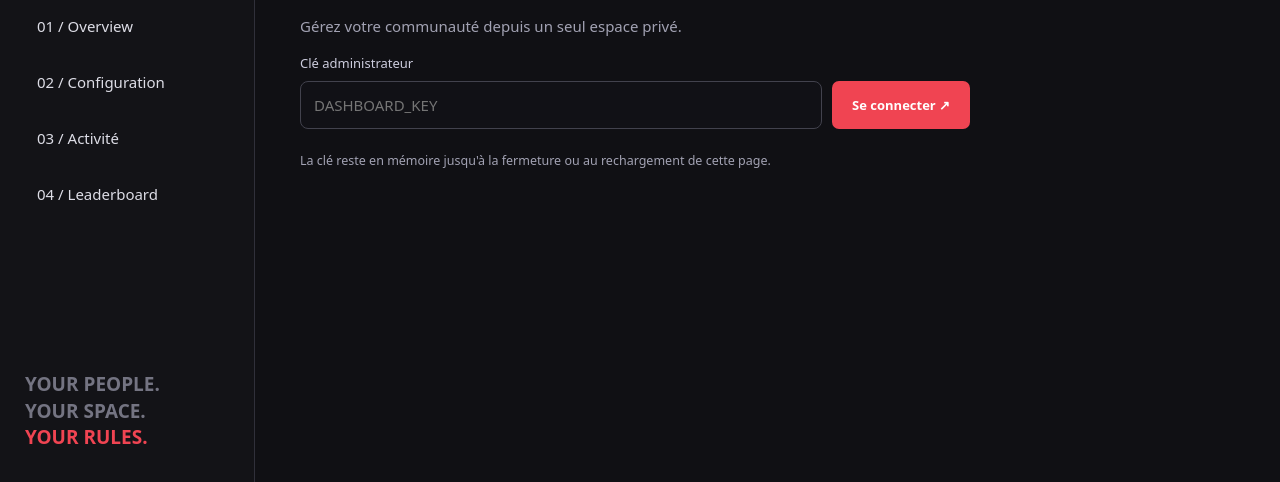
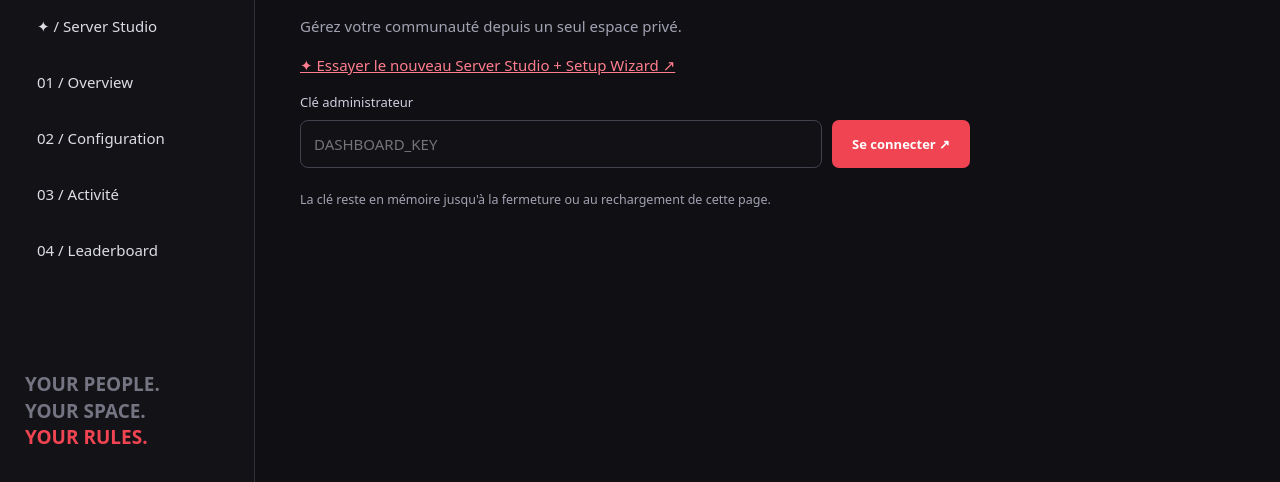
Before and after one commit to itztov4r/TOV4R-MUSIC, a plain HTML site: page web/index.html in a window 1280 px wide. Shown: the part 314-796 px from the top of the page. Drawn offline with Linux system fonts and the light colour scheme; files that its build step writes are made by us from their sources; files whose address does not match are found by name.

Commit message:
Link new Server Studio from the original owner dashboard

```diff
--- a/web/index.html
+++ b/web/index.html
@@ -1,7 +1,7 @@
 <!doctype html><html lang="fr"><head><meta charset="utf-8"><meta name="viewport" content="width=device-width,initial-scale=1"><title>TOV4R — Community Control</title><link rel="stylesheet" href="/assets/style.css"><script src="/assets/app.js" defer></script></head><body>
-<aside><a class="brand" href="/">TOV4R<span>COMMUNITY CONTROL</span></a><div class="side-label">WORKSPACE</div><label for="guild">Votre communauté</label><select id="guild" disabled><option>Connectez-vous</option></select><nav><a href="#overview">01 / Overview</a><a href="#settings">02 / Configuration</a><a href="#activity">03 / Activité</a><a href="#ranking">04 / Leaderboard</a></nav><footer>YOUR PEOPLE.<br>YOUR SPACE.<br><b>YOUR RULES.</b></footer></aside>
+<aside><a class="brand" href="/">TOV4R<span>COMMUNITY CONTROL</span></a><div class="side-label">WORKSPACE</div><label for="guild">Votre communauté</label><select id="guild" disabled><option>Connectez-vous</option></select><nav><a href="/wizard">✦ / Server Studio</a><a href="#overview">01 / Overview</a><a href="#settings">02 / Configuration</a><a href="#activity">03 / Activité</a><a href="#ranking">04 / Leaderboard</a></nav><footer>YOUR PEOPLE.<br>YOUR SPACE.<br><b>YOUR RULES.</b></footer></aside>
 <main><header><span class="eyebrow">TOV4R / OPERATIONS</span><div><span id="status">Non connecté</span><button id="logout" hidden>Déconnexion</button></div></header>
-<section id="login"><h1>Votre serveur.<br><em>Sous contrôle.</em></h1><p>Gérez votre communauté depuis un seul espace privé.</p><form id="login-form"><label for="key">Clé administrateur</label><div class="login-row"><input id="key" type="password" placeholder="DASHBOARD_KEY" minlength="32" required autocomplete="off"><button>Se connecter ↗</button></div></form><small>La clé reste en mémoire jusqu'à la fermeture ou au rechargement de cette page.</small></section>
+<section id="login"><h1>Votre serveur.<br><em>Sous contrôle.</em></h1><p>Gérez votre communauté depuis un seul espace privé.</p><p><a href="/wizard" style="color:#ff7d8d">✦ Essayer le nouveau Server Studio + Setup Wizard ↗</a></p><form id="login-form"><label for="key">Clé administrateur</label><div class="login-row"><input id="key" type="password" placeholder="DASHBOARD_KEY" minlength="32" required autocomplete="off"><button>Se connecter ↗</button></div></form><small>La clé reste en mémoire jusqu'à la fermeture ou au rechargement de cette page.</small></section>
 <p id="notice" role="status" aria-live="polite"></p>
 <div id="workspace" hidden><section id="overview"><div class="title-row"><div><span class="eyebrow">COMMUNITY AT A GLANCE</span><h1 id="server-name">Community</h1></div><button id="refresh" class="secondary">Actualiser ↻</button></div><div class="stats" id="stats"></div></section>
 <section id="settings"><div class="section-head"><h2>Configuration</h2><span>Modifications appliquées après enregistrement</span></div><form id="settings-form"><div class="settings-grid" id="fields"></div><div class="save-row"><span>Pour créer les salons : <code>/setup</code> dans Discord.</span><button id="save">Enregistrer les modifications ↗</button></div></form></section>
```
